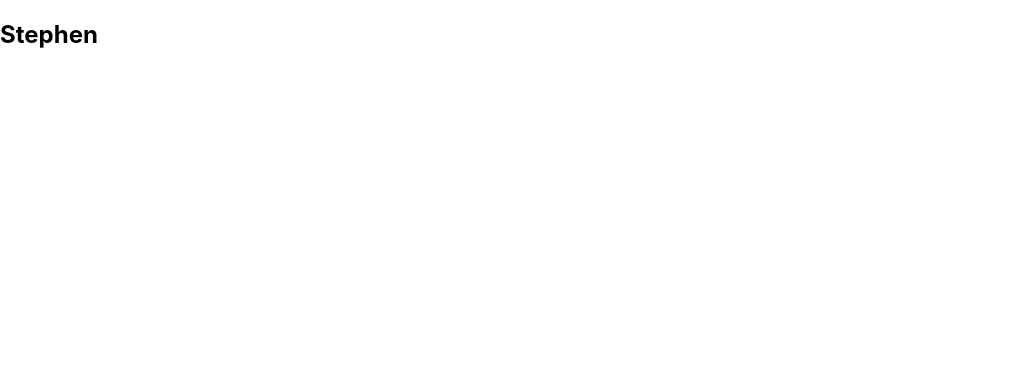
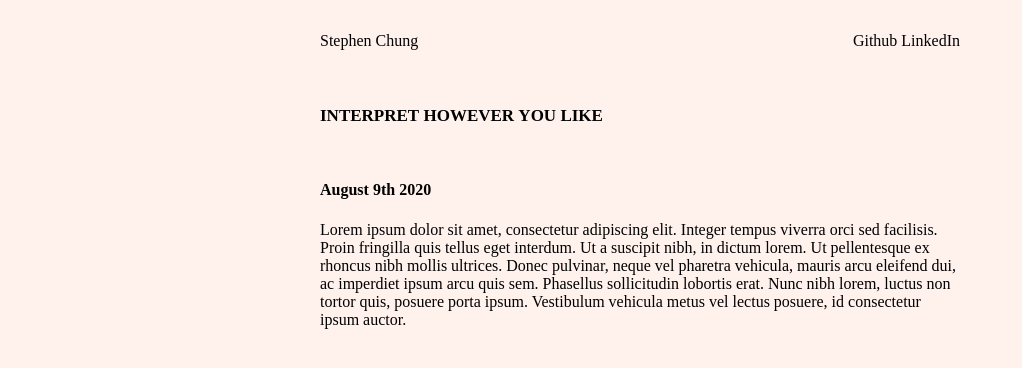
Before and after one commit to imsteev/imsteev.github.io, a React app in the folder personal-website/: page / in a window 1280 px wide. Shown: the top 368 px of the page, without its empty margins (0-1022 px from the left). Built offline with nearby package versions, Linux system fonts and the light colour scheme; the HTML template or start-up script is replaced by a standard one.

Commit message:
basic layout

```diff
--- a/personal-website/src/App.js
+++ b/personal-website/src/App.js
@@ -1,12 +1,74 @@
 import React from "react";
-import "./App.css";
+import styled from "styled-components";
+
+const Post = ({ children, date }) => {
+  return (
+    <StyledPost>
+      <h4 className="date">{date}</h4>
+      {children}
+    </StyledPost>
+  );
+};
 
 function App() {
   return (
-    <div>
-      <h2>Stephen</h2>
-    </div>
+    <Container>
+      <Meta>
+        <div>Stephen Chung</div>
+        <div>
+          <Link href="https://www.github.com/imsteev">Github</Link>
+          &nbsp;
+          <Link href="https://www.linkedin.com/in/imsteev/">LinkedIn</Link>
+        </div>
+      </Meta>
+      <Header>Interpret however you like</Header>
+      <Post date="August 9th 2020">
+        Lorem ipsum dolor sit amet, consectetur adipiscing elit. Integer tempus
+        viverra orci sed facilisis. Proin fringilla quis tellus eget interdum.
+        Ut a suscipit nibh, in dictum lorem. Ut pellentesque ex rhoncus nibh
+        mollis ultrices. Donec pulvinar, neque vel pharetra vehicula, mauris
+        arcu eleifend dui, ac imperdiet ipsum arcu quis sem. Phasellus
+        sollicitudin lobortis erat. Nunc nibh lorem, luctus non tortor quis,
+        posuere porta ipsum. Vestibulum vehicula metus vel lectus posuere, id
+        consectetur ipsum auctor.
+      </Post>
+    </Container>
   );
 }
 
+const Container = styled.div`
+  position: absolute;
+  top: 0;
+  left: 0;
+  right: 0;
+  bottom: 0;
+  display: grid;
+  font-family: sans serif;
+  padding: 0 25vw;
+  padding-top: 2rem;
+  grid-template-rows: 3rem 5rem;
+`;
+const Header = styled.h2`
+  font-variant: all-small-caps;
+`;
+
+const StyledPost = styled.div`
+  .date {
+    justify-self: start;
+  }
+`;
+
+const Meta = styled.div`
+  display: flex;
+  justify-content: space-between;
+`;
+
+const Link = styled.a`
+  color: black;
+  text-decoration: none;
+  &:hover {
+    text-decoration: underline;
+  }
+`;
+
 export default App;
--- a/personal-website/src/index.css
+++ b/personal-website/src/index.css
@@ -1,13 +1,14 @@
 body {
   margin: 0;
-  font-family: -apple-system, BlinkMacSystemFont, 'Segoe UI', 'Roboto', 'Oxygen',
-    'Ubuntu', 'Cantarell', 'Fira Sans', 'Droid Sans', 'Helvetica Neue',
+  font-family: -apple-system, BlinkMacSystemFont, "Segoe UI", "Roboto", "Oxygen",
+    "Ubuntu", "Cantarell", "Fira Sans", "Droid Sans", "Helvetica Neue",
     sans-serif;
   -webkit-font-smoothing: antialiased;
   -moz-osx-font-smoothing: grayscale;
+  background-color: #fff2ed;
 }
 
 code {
-  font-family: source-code-pro, Menlo, Monaco, Consolas, 'Courier New',
+  font-family: source-code-pro, Menlo, Monaco, Consolas, "Courier New",
     monospace;
 }
```
